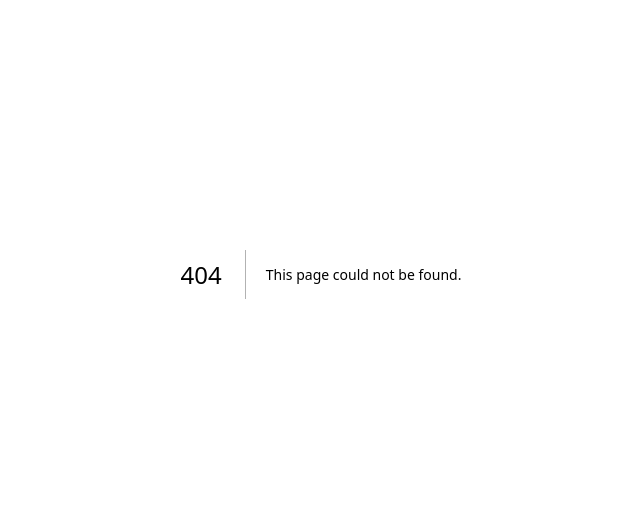
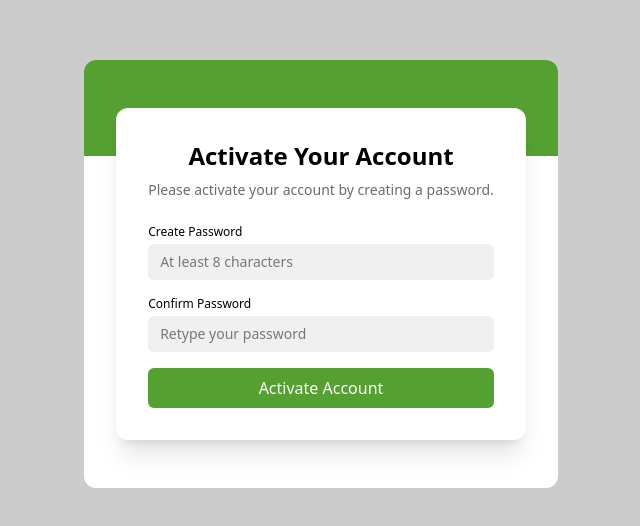
Before and after one commit to KMalek101/Roomet-front, a Next.js app: page /activation/1 in a window 1280 px wide. Before the commit this address had no page. Shown: the part 126-652 px from the top of the page, without its empty margins (319-959 px from the left). Built offline with nearby package versions, Linux system fonts and the light colour scheme.

Commit message:
activate account for student or admin

```diff
--- /dev/null
+++ b/src/app/activation/[id]/page.jsx
@@ -0,0 +1,20 @@
+'use client'
+import { Activation } from "@/components/singup/Activation";
+import { useParams } from "next/navigation";
+
+export default function page() {
+  const params = useParams();
+  const id = params?.id;
+  console.log(id);
+
+  return (
+    <div className="flex w-screen h-screen items-center justify-center">
+      <div className="bg-[var(--w-color)] w-max rounded-xl relative">
+        <div className="h-24 absolute w-full bg-[var(--green-color)] z-0 rounded-t-xl"></div>
+        <div className="relative flex justify-center items-center gap-12 z-40 p-8 py-12">
+            <Activation token={id} />
+        </div>
+      </div>
+    </div>
+  );
+}
--- /dev/null
+++ b/src/components/singup/Activation.jsx
@@ -0,0 +1,147 @@
+import { activateUser } from "@/utils/activation";
+import { useState } from "react";
+
+export function Activation({ token }) {
+    const [resent, setResent] = useState(false);
+    const [loading, setLoading] = useState(false);
+    const [success, setSuccess] = useState(false);
+    const [error, setError] = useState(null);
+    const [formData, setFormData] = useState({
+        password: "",
+        confirmPassword: ""
+    });
+    const [errors, setErrors] = useState({
+        password: "",
+        confirmPassword: ""
+    });
+
+    const handleChange = (e) => {
+        const { name, value } = e.target;
+        setFormData(prev => ({
+            ...prev,
+            [name]: value
+        }));
+
+        // Clear error when user types
+        if (errors[name]) {
+            setErrors(prev => ({
+                ...prev,
+                [name]: ""
+            }));
+        }
+    };
+
+    const validateForm = () => {
+        let valid = true;
+        const newErrors = {
+            password: "",
+            confirmPassword: ""
+        };
+
+        if (formData.password.length < 8) {
+            newErrors.password = "Password must be at least 8 characters";
+            valid = false;
+        }
+
+        if (formData.password !== formData.confirmPassword) {
+            newErrors.confirmPassword = "Passwords don't match";
+            valid = false;
+        }
+
+        setErrors(newErrors);
+        return valid;
+    };
+
+    const handleSubmit = async (e) => {
+        e.preventDefault();
+        setError(null);
+
+        if (!validateForm()) return;
+
+        setLoading(true);
+        try {
+            await activateUser(token, { password: formData.password });
+            setSuccess(true);
+        } catch (err) {
+            setError(err.message || "Activation failed. Please try again.");
+        } finally {
+            setLoading(false);
+        }
+    };
+
+    if (success) {
+        return (
+            <div className="flex flex-col items-center gap-6 shadow-xl p-8 rounded-xl z-20 bg-[var(--w-color)] max-w-md mx-auto text-center">
+                <div className="text-center">
+                    <h2 className="text-2xl font-bold mb-2">Account Activated!</h2>
+                    <p className="text-sm text-[var(--g-color)]">
+                        Your account has been successfully activated.
+                    </p>
+                </div>
+            </div>
+        );
+    }
+
+    return (
+        <div className="flex flex-col items-center gap-6 shadow-xl p-8 rounded-xl z-20 bg-[var(--w-color)] max-w-md mx-auto text-center">
+            <div className="text-center">
+                <h2 className="text-2xl font-bold mb-2">Activate Your Account</h2>
+                <p className="text-sm text-[var(--g-color)]">
+                    Please activate your account by creating a password.
+                </p>
+            </div>
+
+            {error && (
+                <div className="text-red-500 text-sm w-full p-2 bg-red-50 rounded">
+                    {error}
+                </div>
+            )}
+
+            <form onSubmit={handleSubmit} className="w-full space-y-4">
+                <div className="space-y-4">
+                    <label className="flex flex-col gap-1 text-left">
+                        <span className="text-xs font-medium">Create Password</span>
+                        <input
+                            name="password"
+                            type="password"
+                            value={formData.password}
+                            onChange={handleChange}
+                            className={`bg-[var(--g-color-opacity)] rounded-md py-2 px-3 text-sm focus:outline-1 ${
+                                errors.password ? "focus:outline-red-500 border border-red-500" : "focus:outline-[var(--green-color)]"
+                            }`}
+                            placeholder="At least 8 characters"
+                            required
+                        />
+                        {errors.password && <span className="text-red-500 text-xs">{errors.password}</span>}
+                    </label>
+
+                    <label className="flex flex-col gap-1 text-left">
+                        <span className="text-xs font-medium">Confirm Password</span>
+                        <input
+                            name="confirmPassword"
+                            type="password"
+                            value={formData.confirmPassword}
+                            onChange={handleChange}
+                            className={`bg-[var(--g-color-opacity)] rounded-md py-2 px-3 text-sm focus:outline-1 ${
+                                errors.confirmPassword ? "focus:outline-red-500 border border-red-500" : "focus:outline-[var(--green-color)]"
+                            }`}
+                            placeholder="Retype your password"
+                            required
+                        />
+                        {errors.confirmPassword && <span className="text-red-500 text-xs">{errors.confirmPassword}</span>}
+                    </label>
+                </div>
+
+                <button
+                    type="submit"
+                    className={`w-full bg-[var(--green-color)] text-white py-2 rounded-md ${
+                        loading ? "opacity-70 cursor-not-allowed" : "cursor-pointer"
+                    }`}
+                    disabled={loading}
+                >
+                    {loading ? "Activating..." : "Activate Account"}
+                </button>
+            </form>
+        </div>
+    );
+}
--- a/src/components/singup/Redirecting.jsx
+++ b/src/components/singup/Redirecting.jsx
@@ -20,12 +20,13 @@ export default function Redirecting() {
 
         fetch(`http://localhost:5000/api/auth/verify-email/${id}`, {
             method: "GET",
-            credentials: 'include' // Ensure cookies are sent
+            credentials: 'include'
         })
             .then((response) => {
                 if (!response.ok) throw new Error("Verification failed");
                 return response.json();
             })
+
             .then((data) => {
                 if (data.success) {
                     setStatus("success");
--- a/src/components/students/Student.jsx
+++ b/src/components/students/Student.jsx
@@ -1,6 +1,7 @@
 import { useRouter } from "next/navigation";
 import { useState, useRef, useEffect } from "react";
 import { getRooms } from "@/utils/rooms";
+import { getBlocks } from "@/utils/blocks";
 
 export default function Student({ firstName, lastName, email, phone, room, block, reports, studentId }) {
     const initialData = {
@@ -66,25 +67,33 @@ export default function Student({ firstName, lastName, email, phone, room, block
 
     fetchRoomsData();
     }, []);
+  const [blocks, setBlocks] = useState([]);
+  const [isLoadingBlocks, setIsLoadingBlocks] = useState(true);
+  const [errorBlock, setErrorBlock] = useState(null);
 
-    const availableBlocks = [
-    { name: "A" },
-    { name: "B" },
-    { name: "C" },
-    { name: "D" },
-    { name: "E" },
-    { name: "F" },
-    { name: "G" },
-    { name: "H" },
-    { name: "I" },
-    { name: "J" }
-    ];
+    // here's the fetch for blocks
+    useEffect(() => {
+      const fetchBlocksData = async () => {
+        try {
+          const fetchedData = await getBlocks();
+          setBlocks(fetchedData);
+          console.log(fetchedData);
+        } catch (err) {
+          setErrorBlock("Failed to fetch blocks.");
+          console.error("Fetch error:", err);
+        } finally {
+          setIsLoadingBlocks(false);
+        }
+      };
+
+      fetchBlocksData();
+    }, []);
 
     const filteredRooms = rooms.filter(room =>
         room.number.toLowerCase().includes(roomSearch.toLowerCase())
     );
 
-    const filteredBlocks = availableBlocks.filter(block =>
+    const filteredBlocks = blocks.filter(block =>
         block.name.toLowerCase().includes(blockSearch.toLowerCase())
     );
 
@@ -182,6 +191,7 @@ export default function Student({ firstName, lastName, email, phone, room, block
     const pushToReport = (id) => {
         router.push(`/reports/${id}`)
     }
+
 return (
   <div className="bg-[var(--secondary-color)] h-full w-full rounded-md">
     {/* Student Name (with null check) */}
--- /dev/null
+++ b/src/utils/activation.js
@@ -0,0 +1,16 @@
+import axios from "axios";
+const API_BASE_URL = "http://localhost:5000";
+
+export async function activateUser(token, data) {
+  try {
+    const response = await axios.post(`${API_BASE_URL}/api/activate/${token}`, data, {
+      withCredentials: true,
+      headers: {
+        'Content-Type': 'application/json'
+      }
+    });
+    return response.data;
+  } catch (error) {
+    throw new Error(error.response?.data?.message || 'Activation failed');
+  }
+}
--- a/src/utils/student.js
+++ b/src/utils/student.js
@@ -30,7 +30,6 @@ export async function uploadBulkStudents(file) {
     throw new Error(error.response?.data?.message || 'Bulk upload failed');
   }
 }
-
 
 export async function addStudent(data) {
   // First verify session
```
Also changed, not shown: src/utils/rooms.js (line endings or trailing spaces). Lines whose indentation alone changed are shown as unchanged.
